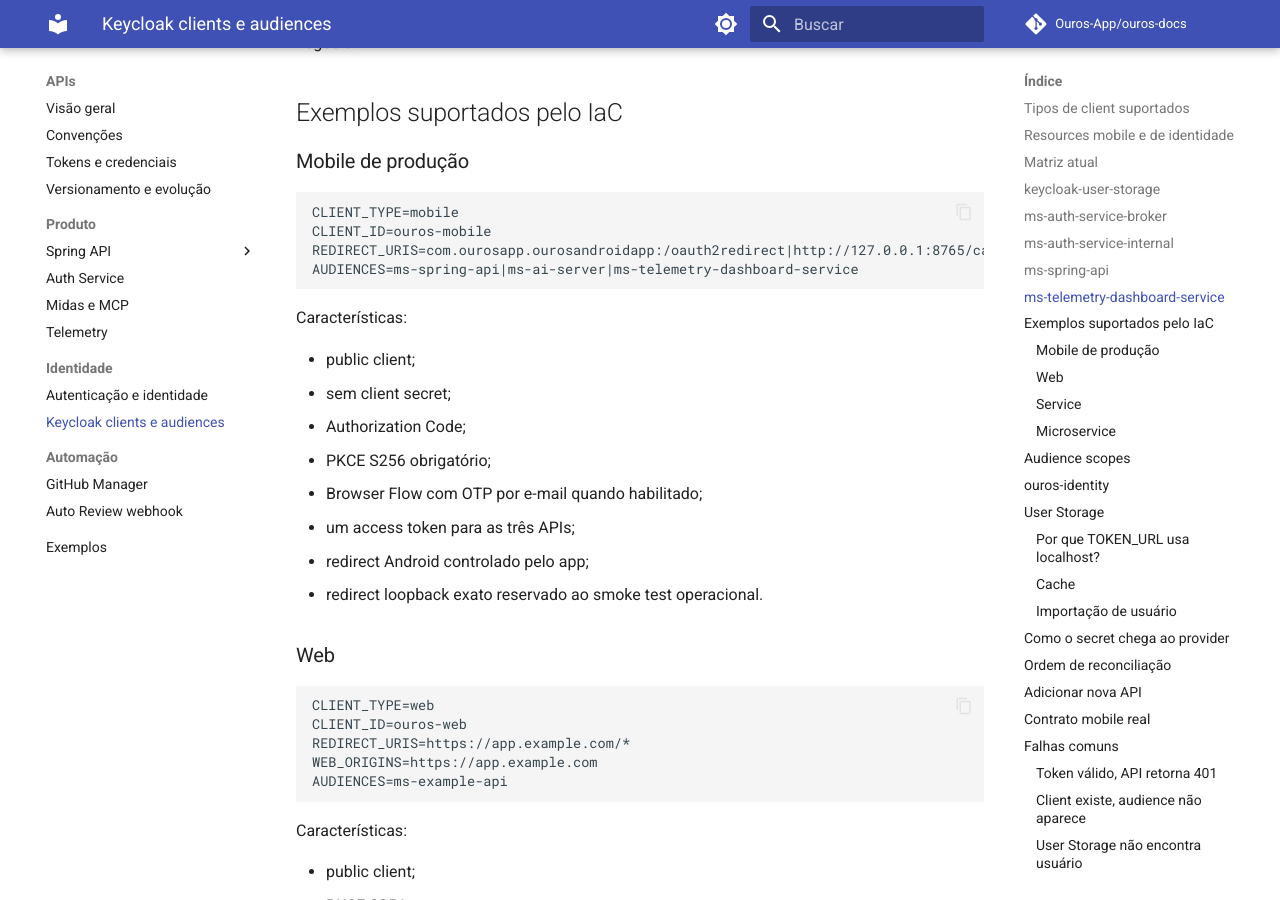
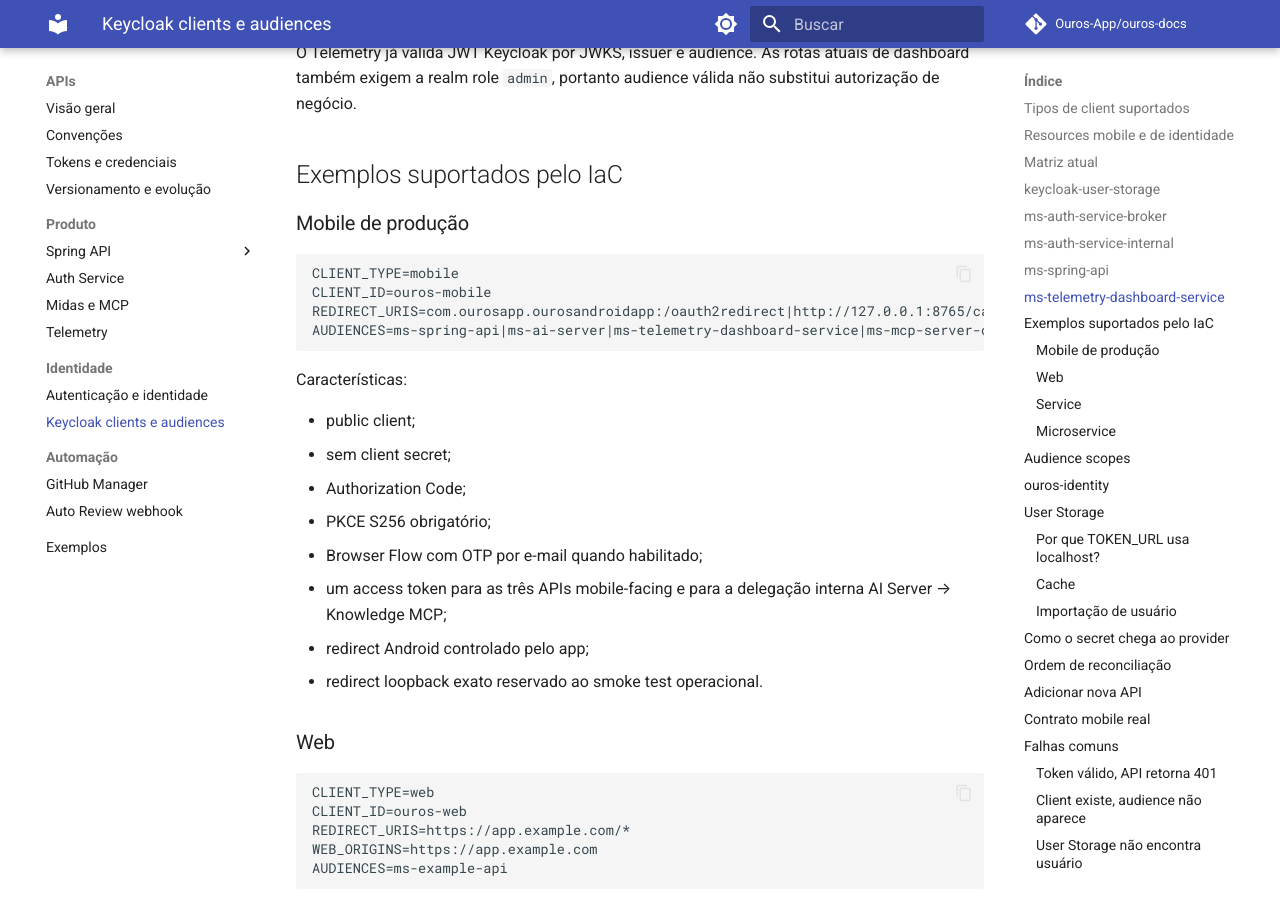
Before and after one commit to Ouros-App/ouros-docs, an MkDocs documentation site: the page built from docs/apis/keycloak-clients.md, in a window 1280 px wide and 900 px high, scrolled down 4144 px. Built offline with MkDocs 1.6.1 and Material for MkDocs 9.7.7, drawn with Linux system fonts in a browser that asks for light colours; comment, search, counter and statistics services are not loaded; some of the changed text lies outside the part shown.

Commit message:
docs: include delegated MCP audience in mobile client

````diff
--- a/docs/apis/keycloak-clients.md
+++ b/docs/apis/keycloak-clients.md
@@ -39,7 +39,7 @@
 
 | Client | Tipo | Audience(s) | Uso |
 | --- | --- | --- | --- |
-| `ouros-mobile` | mobile | `ms-spring-api`, `ms-ai-server`, `ms-telemetry-dashboard-service` | login Android via Authorization Code + PKCE |
+| `ouros-mobile` | mobile | `ms-spring-api`, `ms-ai-server`, `ms-telemetry-dashboard-service`, `ms-mcp-server-ouros-knowledge` | login Android + delegação Midas → MCP via Authorization Code + PKCE |
 | `keycloak-user-storage` | service | `ms-auth-service-internal` | chama Auth interno |
 | `ms-auth-service-broker` | password-broker | conjunto first-party legado | broker de compatibilidade |
 | `ms-ai-server-debug` | password-grant | `ms-ai-server`, `ms-mcp-server-ouros-knowledge` | console de debug interno |
@@ -166,7 +166,7 @@
 CLIENT_TYPE=mobile
 CLIENT_ID=ouros-mobile
 REDIRECT_URIS=com.ourosapp.ourosandroidapp:/oauth2redirect|http://127.0.0.1:8765/callback
-AUDIENCES=ms-spring-api|ms-ai-server|ms-telemetry-dashboard-service
+AUDIENCES=ms-spring-api|ms-ai-server|ms-telemetry-dashboard-service|ms-mcp-server-ouros-knowledge
 ```
 
 Características:
@@ -176,7 +176,7 @@
 - Authorization Code;
 - PKCE S256 obrigatório;
 - Browser Flow com OTP por e-mail quando habilitado;
-- um access token para as três APIs;
+- um access token para as três APIs mobile-facing e para a delegação interna AI Server → Knowledge MCP;
 - redirect Android controlado pelo app;
 - redirect loopback exato reservado ao smoke test operacional.
 
````
